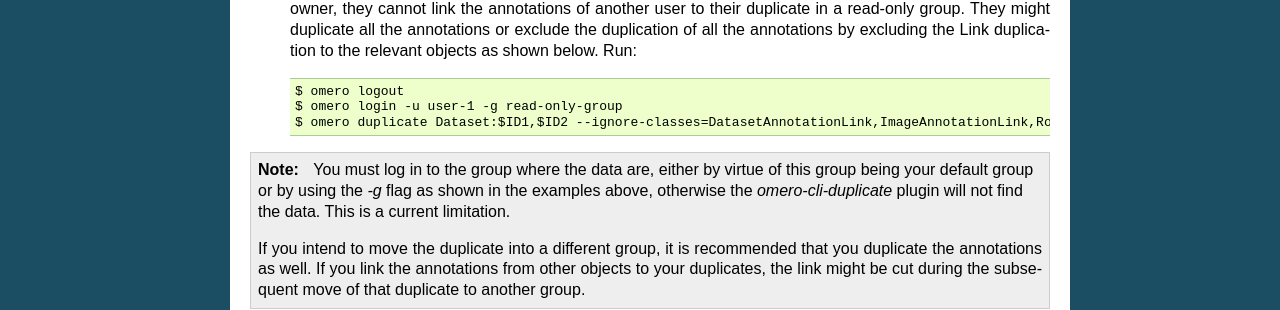
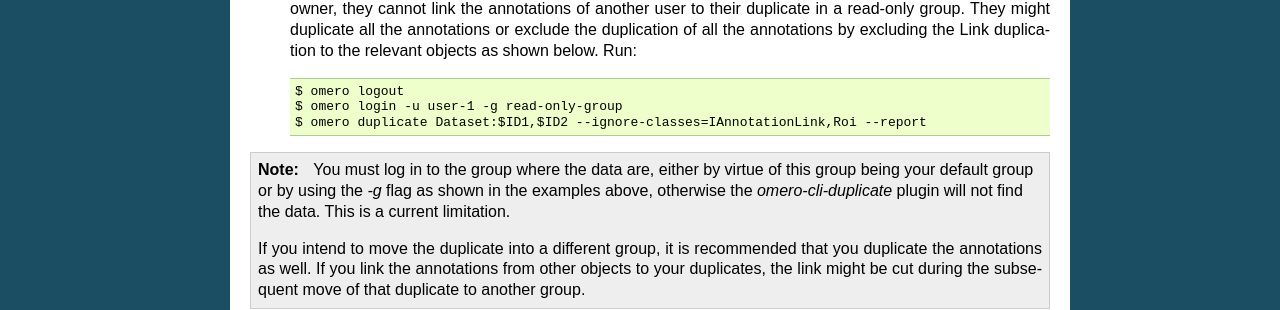
Before and after one commit to ome/omero-guide-introduction, a Sphinx documentation site: the page built from docs/data-management.rst, in a window 1280 px wide and 900 px high, scrolled down 8466 px. Shown: the part 489-799 px from the top of the window. Built offline with Sphinx 7.4.7, drawn with Linux system fonts in a browser that asks for light colours.

Commit message:
Update docs/data-management.rst
Co-authored-by: Mark Carroll <m.t.b.carroll@dundee.ac.uk>

```diff
--- a/docs/data-management.rst
+++ b/docs/data-management.rst
@@ -306,7 +306,7 @@ Step-by-Step
 
    $ omero logout
    $ omero login -u user-1 -g read-only-group
-   $ omero duplicate Dataset:$ID1,$ID2 --ignore-classes=DatasetAnnotationLink,ImageAnnotationLink,Roi --report
+   $ omero duplicate Dataset:$ID1,$ID2 --ignore-classes=IAnnotationLink,Roi --report
 
 .. note::
     You must log in to the group where the data are, either by virtue of this group being your default group or by using the `-g` flag as shown in the examples above, otherwise the `omero-cli-duplicate` plugin will not find the data. This is a current limitation.
```
